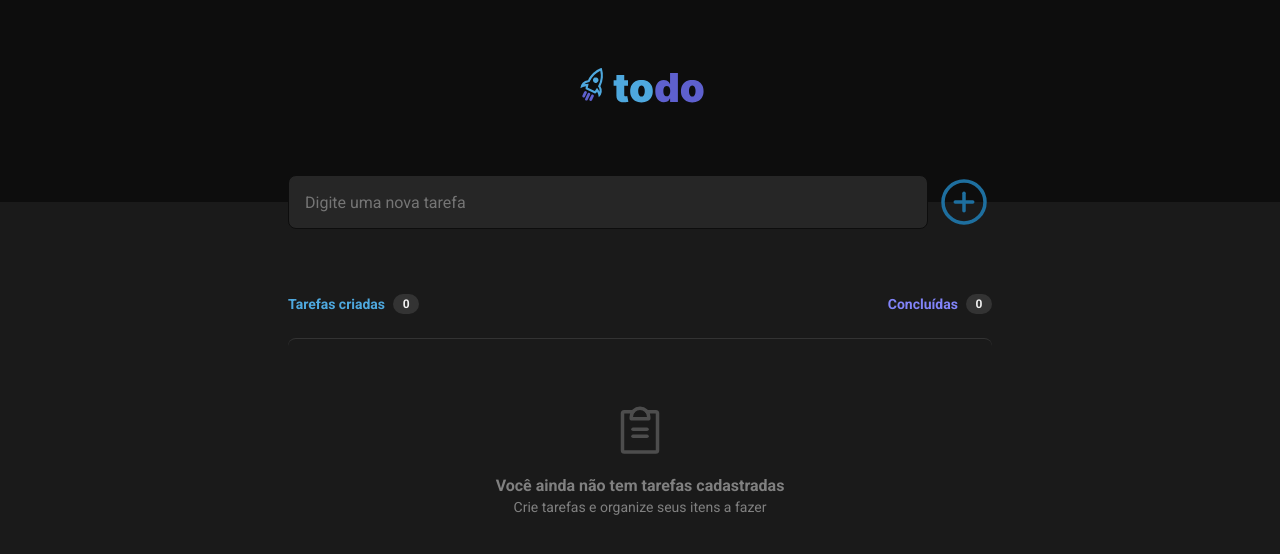
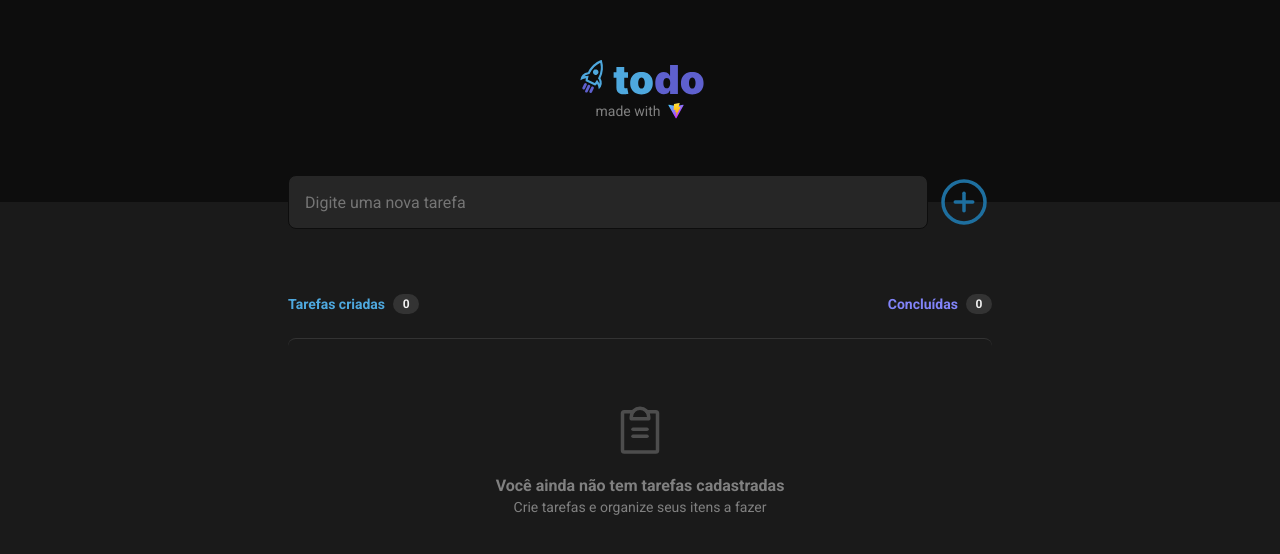
Before and after one commit to tr3visan/todo-app, a React (Vite) app: page / in a window 1280 px wide. Shown: the top 554 px of the page. Built offline with nearby package versions, Linux system fonts and the light colour scheme.

Commit message:
Adding made with Vite

```diff
--- a/src/components/Header/Header.module.css
+++ b/src/components/Header/Header.module.css
@@ -5,6 +5,20 @@
   display: flex;
   align-items: center;
   justify-content: center;
+  position: relative;
+  flex-direction: column;
+}
+
+.header .vite {
+  color: var(--gray-300);
+  font-size: 0.875rem;
+  display: flex;
+  align-items: center;
+  gap: 0.5rem;
+}
+
+.header .vite svg {
+  width: 1rem;
 }
 
 @media (max-width: 526px) {
--- a/src/components/Header/Header.tsx
+++ b/src/components/Header/Header.tsx
@@ -1,5 +1,5 @@
 import { motion } from "framer-motion";
-import { Logo } from "../Logo";
+import { Logo, Vite } from "../Logo";
 
 import styles from "./Header.module.css";
 
@@ -7,6 +7,19 @@
   return (
     <header className={styles.header}>
       <Logo />
+
+      <motion.span
+        className={styles.vite}
+        initial="hidden"
+        animate="visible"
+        transition={{ delay: 2.5, duration: 0.5 }}
+        variants={{
+          hidden: { opacity: 0 },
+          visible: { opacity: 1 },
+        }}
+      >
+        made with <Vite />
+      </motion.span>
     </header>
   );
 }
--- /dev/null
+++ b/src/components/Logo/Vite.tsx
@@ -0,0 +1,41 @@
+export function Vite() {
+  return (
+    <svg xmlns="http://www.w3.org/2000/svg" fill="none" viewBox="0 0 410 404">
+      <path
+        fill="url(#paint0_linear)"
+        d="M399.641 59.525l-183.998 329.02c-3.799 6.793-13.559 6.833-17.415.073L10.582 59.556C6.38 52.19 12.68 43.266 21.028 44.76l184.195 32.923c1.175.21 2.378.208 3.553-.006l180.343-32.87c8.32-1.517 14.649 7.337 10.522 14.719z"
+      ></path>
+      <path
+        fill="url(#paint1_linear)"
+        d="M292.965 1.574L156.801 28.255a5 5 0 00-4.03 4.611l-8.376 141.464c-.197 3.332 2.863 5.918 6.115 5.168l37.91-8.749c3.547-.818 6.752 2.306 6.023 5.873l-11.263 55.153c-.758 3.712 2.727 6.886 6.352 5.785l23.415-7.114c3.63-1.102 7.118 2.081 6.35 5.796l-17.899 86.633c-1.12 5.419 6.088 8.374 9.094 3.728l2.008-3.103 110.954-221.428c1.858-3.707-1.346-7.935-5.418-7.15l-39.022 7.532c-3.667.707-6.787-2.708-5.752-6.296l25.469-88.291c1.036-3.594-2.095-7.012-5.766-6.293z"
+      ></path>
+      <defs>
+        <linearGradient
+          id="paint0_linear"
+          x1="6"
+          x2="235"
+          y1="33"
+          y2="344"
+          gradientUnits="userSpaceOnUse"
+        >
+          <stop stopColor="#41D1FF"></stop>
+          <stop offset="1" stopColor="#BD34FE"></stop>
+        </linearGradient>
+        <linearGradient
+          id="paint1_linear"
+          x1="194.651"
+          x2="236.076"
+          y1="8.818"
+          y2="292.989"
+          gradientUnits="userSpaceOnUse"
+        >
+          <stop stopColor="#FFEA83"></stop>
+          <stop offset="0.083" stopColor="#FFDD35"></stop>
+          <stop offset="1" stopColor="#FFA800"></stop>
+        </linearGradient>
+      </defs>
+    </svg>
+  );
+}
+
+export default Vite;
--- a/src/components/Logo/index.ts
+++ b/src/components/Logo/index.ts
@@ -1 +1,2 @@
 export { Logo } from "./Logo";
+export { Vite } from "./Vite";
```
